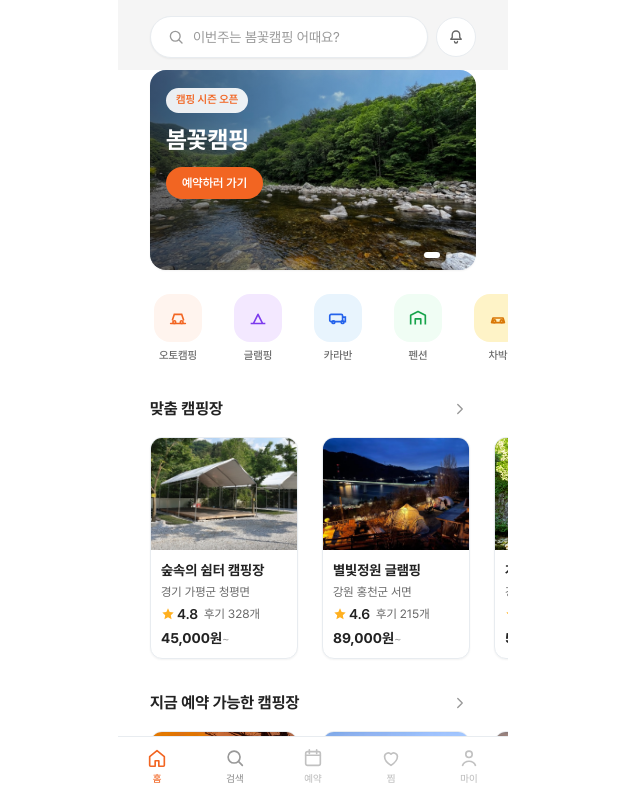
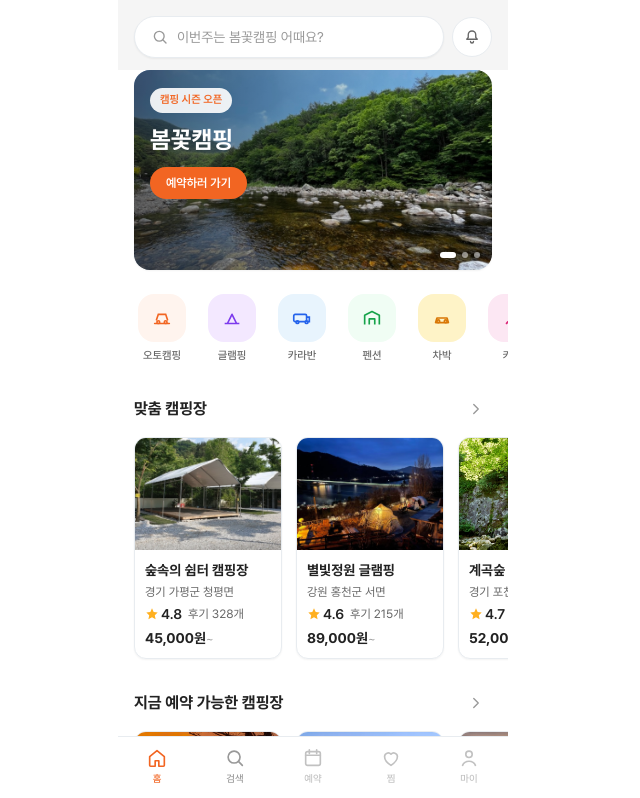
Before and after one commit to EunHaOh/thankqcamping-redesign, a React (Vite) app in the folder thankyou-camping/: page / in a window 1280 px wide. Shown: the top 798 px of the page, without its empty margins (327-967 px from the left). Built offline with nearby package versions, Linux system fonts and the light colour scheme.

Commit message:
adjust home card padding

```diff
--- a/thankyou-camping/src/index.css
+++ b/thankyou-camping/src/index.css
@@ -33,8 +33,8 @@
 @layer components {
   .home-section {
     width: 100%;
-    padding-left: 32px;
-    padding-right: 32px;
+    padding-left: 16px;
+    padding-right: 16px;
   }
 
   .home-section-header {
@@ -42,20 +42,20 @@
   }
 
   .home-horizontal-viewport {
-    width: calc(100% + 64px);
-    margin-left: -32px;
-    margin-right: -32px;
+    width: calc(100% + 32px);
+    margin-left: -16px;
+    margin-right: -16px;
     overflow-x: hidden;
   }
 
   .home-horizontal-list {
     display: flex;
-    gap: 24px;
+    gap: 14px;
     overflow-x: auto;
-    padding-left: 32px;
-    padding-right: 32px;
-    scroll-padding-left: 32px;
-    scroll-padding-right: 32px;
+    padding-left: 16px;
+    padding-right: 16px;
+    scroll-padding-left: 16px;
+    scroll-padding-right: 16px;
     -webkit-overflow-scrolling: touch;
     overscroll-behavior-x: contain;
     scrollbar-width: none;
@@ -69,7 +69,7 @@
   .home-horizontal-card {
     flex: 0 0 auto;
     min-width: 0;
-    touch-action: auto;
+    touch-action: pan-y;
   }
 
   .home-page {
--- a/thankyou-camping/src/pages/HomePage.tsx
+++ b/thankyou-camping/src/pages/HomePage.tsx
@@ -83,12 +83,12 @@ export function HomePage() {
 
   return (
     <AppShell showBottomNav className="bg-[#F5F5F5]">
-      <header className="sticky top-0 z-30 bg-[#F5F5F5] px-8 pb-3 pt-4">
+      <header className="sticky top-0 z-30 bg-[#F5F5F5] px-4 pb-3 pt-4">
         <HomeSearchBar />
       </header>
 
       <main className="home-page space-y-6 overflow-x-hidden pb-4">
-        <div className="px-8">
+        <div className="px-4">
           <HomeHeroBannerCarousel banners={HOME_HERO_BANNERS} />
         </div>
 
```
